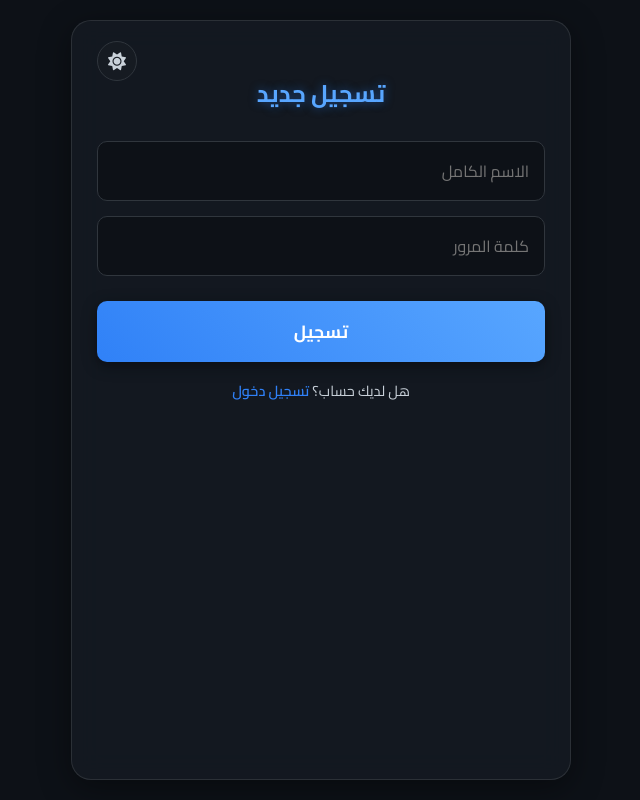
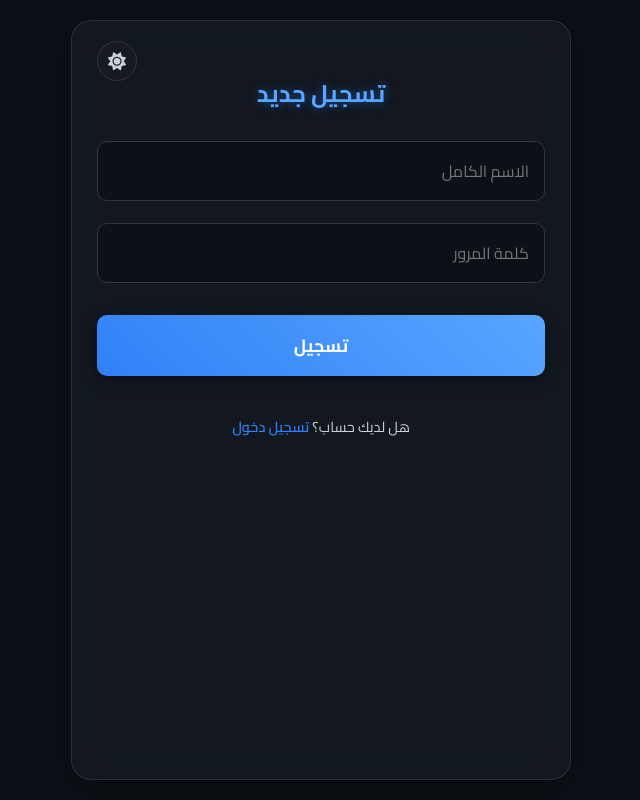
Before and after one commit to saif1230876657/saifSAR2, a plain HTML site: page index.html in a window 1280 px wide. Shown: the whole page, without its empty margins (319-959 px from the left). Drawn offline with Linux system fonts and the light colour scheme.

Commit message:
Update index.html

```diff
--- a/index.html
+++ b/index.html
@@ -205,6 +205,16 @@
     .toast.error { border: 1px solid var(--danger-color); }
     .toast.info { border: 1px solid var(--accent-color); }
 
+    /* --- التعديل المضاف لزيادة المسافات --- */
+    input[type="text"],
+    input[type="password"],
+    .test-item,
+    p,
+    button,
+    .search-container {
+      margin-bottom: 22px; /* يمكنك زيادة أو تقليل هذه القيمة حسب رغبتك */
+    }
+    /* ------------------------------------ */
   </style>
 </head>
 <body data-theme="dark">
```
